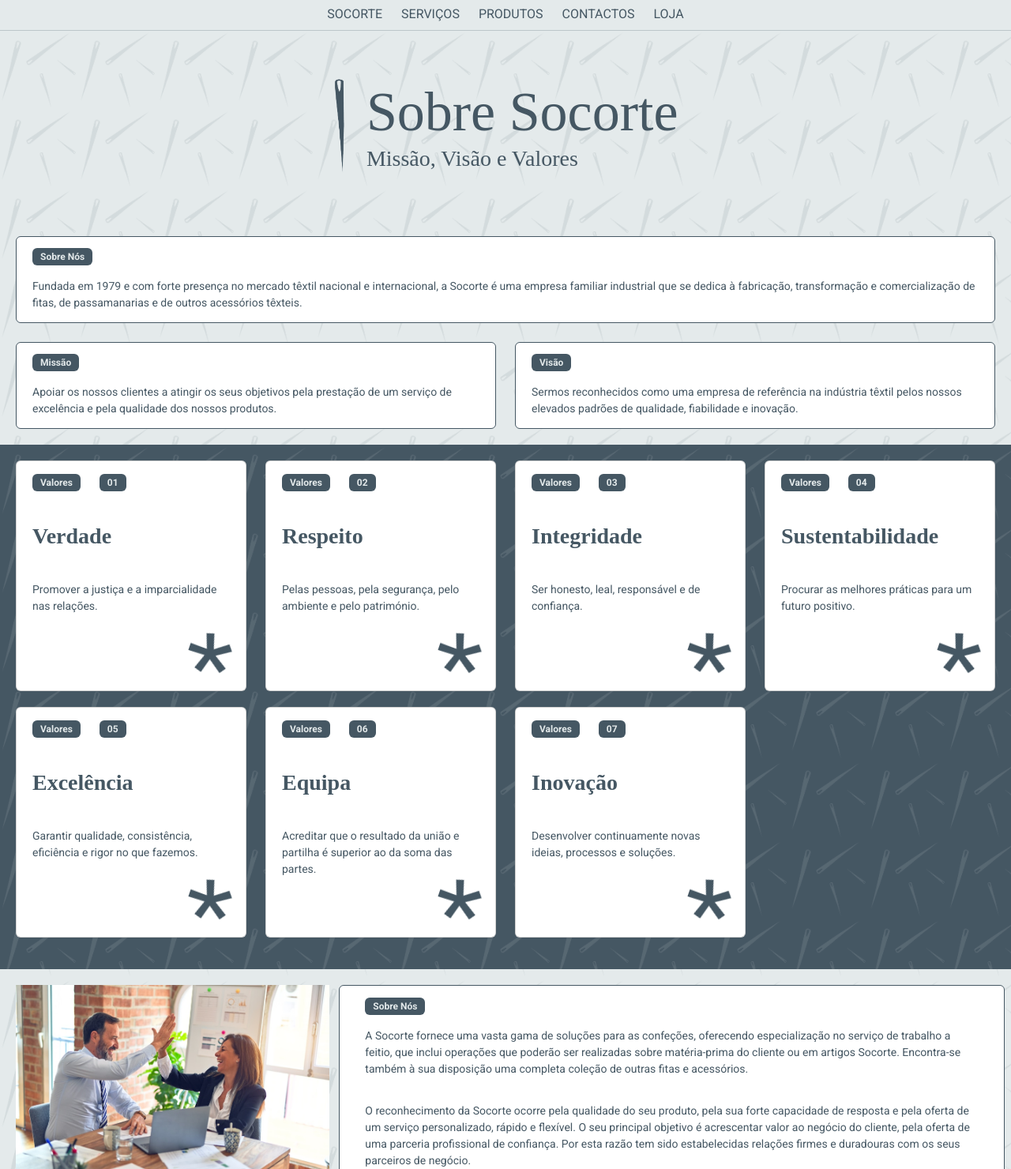
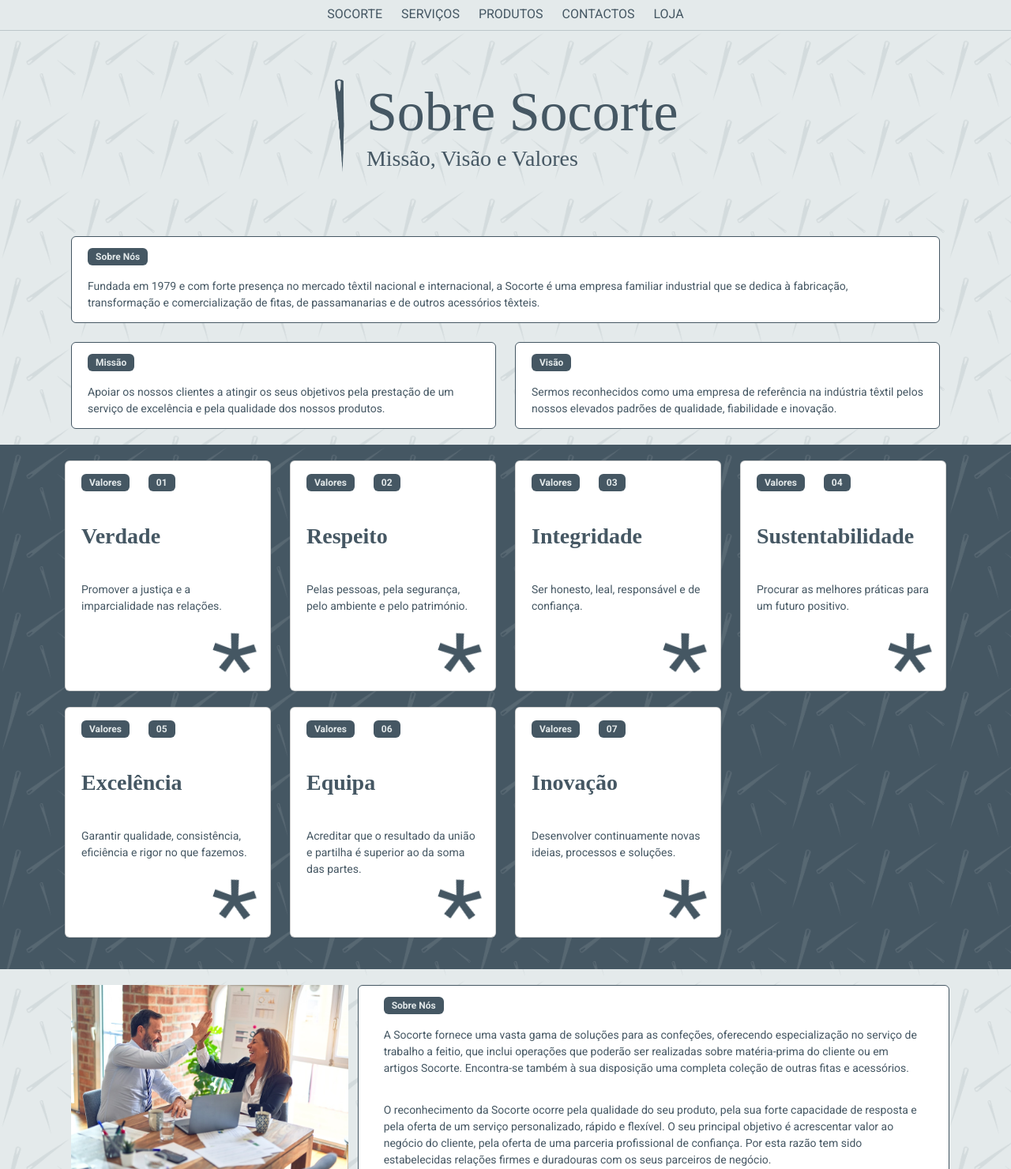
Before and after one commit to thainabarboza/socorte, a plain HTML site: page socorte.html in a window 1280 px wide. Shown: the part 120-1600 px from the top of the page at 79% size. Drawn offline with nearby package versions, Linux system fonts and the light colour scheme; a web font is replaced by a local one.

Commit message:
ajustado container

```diff
--- a/socorte.html
+++ b/socorte.html
@@ -66,7 +66,7 @@
 
 		<main>
 
-		<div class="container-fluid light-container">
+		<div class="container light-container">
 			<div class="sobre-container">
 				<div class="agulha">
 					<img src="img/agulha.png">
@@ -78,7 +78,7 @@
 			</div>
 		</div>
 
-		<div class="container-fluid light-container">
+		<div class="container light-container">
 			<div class="row mb-4">
 				<div class="col-12">
 					<div class="card card-container">
@@ -114,7 +114,7 @@
 		</div>
 
 		<div class="container-fluid dark-container">
-
+			<div class="container">
 				<div class="row row-cols-4">
 					<div class="col-6 col-sm-3">
 						<div class="card card-value-container">
@@ -210,8 +210,8 @@
 					</div>
 				</div>
 			</div>
-
-		<div class="container-fluid light-container">
+		</div>
+		<div class="container light-container">
 			<div class="row">
 				<div class="col-12 col-sm-4">
 					<img src="img/photo_sobre.jpg">
```
Also changed, not shown: contactos.html (+7 -5 lines), entretelas.html (+6 -4 lines). Lines whose indentation alone changed are shown as unchanged.
